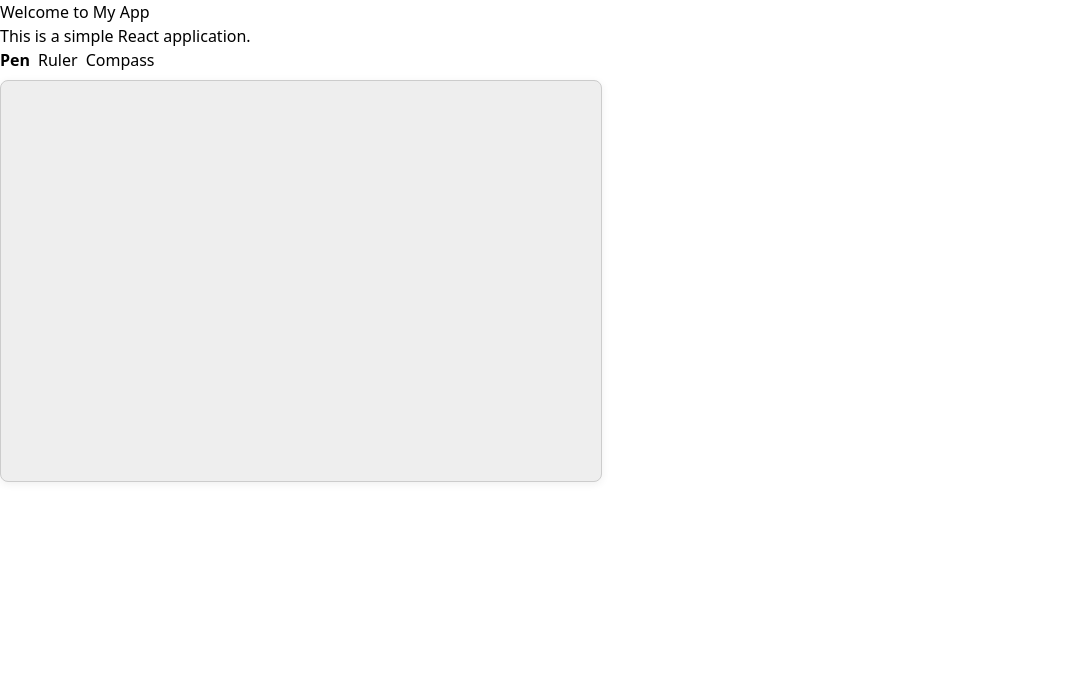
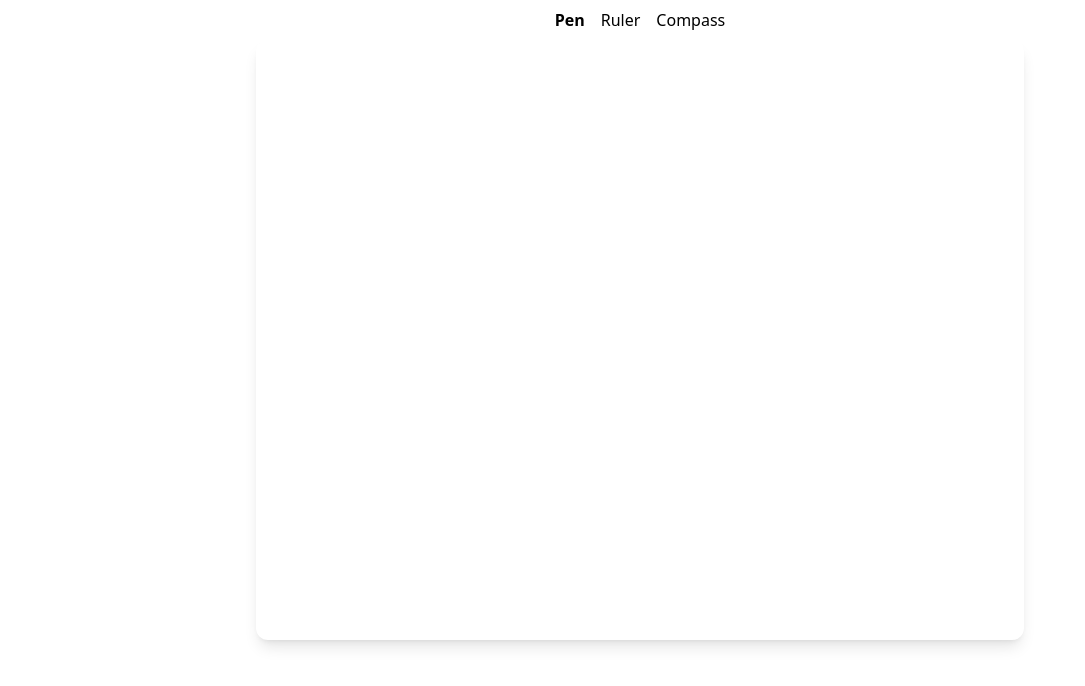
Before and after one commit to athenexfolk/athene-kit, a React (Vite) app: page / in a window 1280 px wide. Shown: the top 686 px of the page, without its empty margins (0-1085 px from the left). Built offline with nearby package versions, Linux system fonts and the light colour scheme.

Commit message:
add compass

```diff
--- a/src/App.tsx
+++ b/src/App.tsx
@@ -3,15 +3,17 @@
 // import InfiniteCartesianPlaneExample from './example/InfiniteCartesianPlaneExample';
 // import NumberLineExample from './example/NumberLineExample';
 
-import ConstructionTool from "./tools/ConstructionTool/ConstructionTool";
+import ConstructionTool from './tools/ConstructionTool/ConstructionTool';
 
 export default function App() {
   return (
     <div className="App">
-      <h1>Welcome to My App</h1>
-      <p>This is a simple React application.</p>
-      <ConstructionTool />
-{/* <ConstructionTool />
+      {/* <h1>Welcome to My App</h1>
+      <p>This is a simple React application.</p> */}
+      <div className="mx-auto max-w-4xl">
+        <ConstructionTool width={768} height={600} />
+      </div>
+      {/* <ConstructionTool />
       <NumberLineExample />
       <CartesianPlaneExample />
       <InfiniteCartesianPlaneExample /> */}
--- a/src/tools/ConstructionTool/ConstructionTool.tsx
+++ b/src/tools/ConstructionTool/ConstructionTool.tsx
@@ -26,12 +26,27 @@ import {
   isPointInCompassPencil,
   isPointInCompassLeg,
 } from './compass';
+
 import type { CompassState } from './compass';
 
-export default function ConstructionTool() {
+type ConstructionToolProps = {
+  width?: number;
+  height?: number;
+  dpr?: number;
+};
+
+export default function ConstructionTool({
+  width = 600,
+  height = 400,
+  dpr,
+}: ConstructionToolProps) {
   // --- State and refs ---
   const canvasRef = useRef<HTMLCanvasElement>(null);
   const toolCanvasRef = useRef<HTMLCanvasElement>(null);
+  const DPR =
+    dpr ?? (typeof window !== 'undefined' ? window.devicePixelRatio || 1 : 1);
+  const CANVAS_WIDTH = width;
+  const CANVAS_HEIGHT = height;
   const [drawing, setDrawing] = useState(false);
   const [lastPos, setLastPos] = useState<Point | null>(null);
   const [activeTool, setActiveTool] = useState<'pen' | 'ruler' | 'compass'>(
@@ -57,6 +72,27 @@ export default function ConstructionTool() {
     ctx.stroke();
   };
 
+  // --- DPR adaptation for both canvases ---
+  useEffect(() => {
+    const adaptCanvas = (canvas: HTMLCanvasElement | null) => {
+      if (!canvas) return;
+      // Set actual pixel size
+      canvas.width = CANVAS_WIDTH * DPR;
+      canvas.height = CANVAS_HEIGHT * DPR;
+      // Set CSS size
+      canvas.style.width = `${CANVAS_WIDTH}px`;
+      canvas.style.height = `${CANVAS_HEIGHT}px`;
+      // Scale context
+      const ctx = canvas.getContext('2d');
+      if (ctx) {
+        ctx.setTransform(1, 0, 0, 1, 0, 0); // reset
+        ctx.scale(DPR, DPR);
+      }
+    };
+    adaptCanvas(canvasRef.current);
+    adaptCanvas(toolCanvasRef.current);
+  }, [DPR, CANVAS_WIDTH, CANVAS_HEIGHT]);
+
   // Draw the compass and its handles on the tool canvas
   const drawCompass = (
     ctx: CanvasRenderingContext2D,
@@ -71,7 +107,8 @@ export default function ConstructionTool() {
     const leg = getCompassLeg(compass);
     ctx.save();
     ctx.strokeStyle = '#333';
-    ctx.lineWidth = 3;
+    ctx.lineWidth = 4;
+    ctx.lineCap = 'round';
     ctx.beginPath();
     ctx.moveTo(pin.x, pin.y);
     ctx.lineTo(pencil.x, pencil.y);
@@ -262,13 +299,19 @@ export default function ConstructionTool() {
     });
   };
   const handleCompassLeg = (pos: Point, compass = compassState.compass) => {
-    // Start adjusting radius
+    // Start adjusting radius and angle
     const { x, y } = compass.pin;
     const mouseDist = Math.hypot(pos.x - x, pos.y - y);
+    const mouseAngle = Math.atan2(pos.y - y, pos.x - x);
     dispatchCompass({ type: 'setDraggingLeg', draggingLeg: true });
     dispatchCompass({
       type: 'setAdjustStart',
-      adjustStart: { radius0: compass.radius, mouseDist0: mouseDist },
+      adjustStart: {
+        radius0: compass.radius,
+        mouseDist0: mouseDist,
+        angle0: compass.angle,
+        mouseAngle0: mouseAngle,
+      },
     });
   };
 
@@ -311,7 +354,18 @@ export default function ConstructionTool() {
       if (isPointInCompassPencil(pos.x, pos.y, compass)) {
         handleCompassPencil(pos, compass);
         setDrawing(true);
-        setLastPos(pos);
+        // Set lastPos to a point on the leg's circle at the current pencil angle
+        const pin = compass.pin;
+        const leg = getCompassLeg(compass);
+        const legRadius = Math.hypot(leg.x - pin.x, leg.y - pin.y);
+        const pencilAngle = Math.atan2(
+          getCompassPencil(compass).y - pin.y,
+          getCompassPencil(compass).x - pin.x,
+        );
+        setLastPos({
+          x: pin.x + legRadius * Math.cos(pencilAngle),
+          y: pin.y + legRadius * Math.sin(pencilAngle),
+        });
         return;
       }
       if (isPointInCompassLeg(pos.x, pos.y, compass)) {
@@ -398,52 +452,85 @@ export default function ConstructionTool() {
       if (compassState.draggingPencil && compassState.rotateStart) {
         const { x, y } = compass.pin;
         const mouseAngle2 = Math.atan2(pos.y - y, pos.x - x);
+        const newAngle =
+          compassState.rotateStart.angle0 +
+          (mouseAngle2 - compassState.rotateStart.mouseAngle0);
         dispatchCompass({
           type: 'setCompass',
           compass: {
             ...compass,
-            angle:
-              compassState.rotateStart.angle0 +
-              (mouseAngle2 - compassState.rotateStart.mouseAngle0),
+            angle: newAngle,
           },
         });
-        // Optionally: draw arc here if drawing
+        // Draw arc by interpolating points between lastPos and current angle, always on leg's circle
         if (drawing && lastPos) {
-          // Draw arc segment from lastPos to current
-          drawLine(
-            lastPos,
-            getCompassPencil({
-              ...compass,
-              angle:
-                compassState.rotateStart.angle0 +
-                (mouseAngle2 - compassState.rotateStart.mouseAngle0),
-            }),
+          const pin = compass.pin;
+          const leg = getCompassLeg(compass);
+          const legRadius = Math.hypot(leg.x - pin.x, leg.y - pin.y);
+          const lastAngle = Math.atan2(lastPos.y - pin.y, lastPos.x - pin.x);
+          let startAngle = lastAngle;
+          let endAngle = newAngle;
+          // Ensure shortest direction
+          if (Math.abs(endAngle - startAngle) > Math.PI) {
+            if (endAngle > startAngle) {
+              startAngle += 2 * Math.PI;
+            } else {
+              endAngle += 2 * Math.PI;
+            }
+          }
+          const steps = Math.max(
+            4,
+            Math.ceil(Math.abs(endAngle - startAngle) / (Math.PI / 32)),
           );
+          let prev = lastPos;
+          for (let i = 1; i <= steps; ++i) {
+            const t = i / steps;
+            const theta = startAngle + (endAngle - startAngle) * t;
+            const next = {
+              x: pin.x + legRadius * Math.cos(theta),
+              y: pin.y + legRadius * Math.sin(theta),
+            };
+            drawLine(prev, next);
+            prev = next;
+          }
         }
-        setLastPos(
-          getCompassPencil({
-            ...compass,
-            angle:
-              compassState.rotateStart.angle0 +
-              (mouseAngle2 - compassState.rotateStart.mouseAngle0),
-          }),
-        );
+        // Set lastPos to the new point on the leg's circle at the new angle
+        const pin = compass.pin;
+        const leg = getCompassLeg(compass);
+        const legRadius = Math.hypot(leg.x - pin.x, leg.y - pin.y);
+        setLastPos({
+          x: pin.x + legRadius * Math.cos(newAngle),
+          y: pin.y + legRadius * Math.sin(newAngle),
+        });
         return;
       }
       // Adjust leg (radius)
       if (compassState.draggingLeg && compassState.adjustStart) {
         const { x, y } = compass.pin;
         const mouseDist = Math.hypot(pos.x - x, pos.y - y);
+        const mouseAngle = Math.atan2(pos.y - y, pos.x - x);
+        // If adjustStart has angle0/mouseAngle0, use them, else fallback to old behavior
+        const adjustStart = compassState.adjustStart;
+        let newAngle = compass.angle;
+        if (
+          adjustStart.angle0 !== undefined &&
+          adjustStart.mouseAngle0 !== undefined
+        ) {
+          newAngle =
+            adjustStart.angle0 + (mouseAngle - adjustStart.mouseAngle0);
+        } else {
+          newAngle = mouseAngle;
+        }
         const newRadius = Math.max(
           10,
-          compassState.adjustStart.radius0 +
-            (mouseDist - compassState.adjustStart.mouseDist0),
+          adjustStart.radius0 + (mouseDist - adjustStart.mouseDist0),
         );
         dispatchCompass({
           type: 'setCompass',
           compass: {
             ...compass,
             radius: newRadius,
+            angle: newAngle,
           },
         });
         return;
@@ -471,6 +558,11 @@ export default function ConstructionTool() {
   };
 
   const handleToolMouseLeave = () => {
+    // For compass pencil rotation, do not stop drawing or reset lastPos on mouse leave
+    if (activeTool === 'compass' && compassState.draggingPencil) {
+      // Do nothing, allow arc drawing to continue
+      return;
+    }
     if (drawing) {
       setLastPos(null);
     }
@@ -484,16 +576,17 @@ export default function ConstructionTool() {
     if (!canvas) return;
     const ctx = canvas.getContext('2d');
     if (!ctx) return;
-    ctx.clearRect(0, 0, canvas.width, canvas.height);
+    // Clear in device pixels, but drawing is in CSS pixels
+    ctx.clearRect(0, 0, CANVAS_WIDTH, CANVAS_HEIGHT);
     ctx.save();
     drawRuler(ctx, rulerState, activeTool);
     drawCompass(ctx, compassState, activeTool);
     ctx.restore();
-  }, [activeTool, rulerState, compassState]);
+  }, [activeTool, rulerState, compassState, DPR, CANVAS_WIDTH, CANVAS_HEIGHT]);
 
   return (
     <>
-      <div style={{ marginBottom: 8 }}>
+      <div className="mx-auto flex justify-center items-center gap-2 p-2">
         <button
           onClick={() => setActiveTool('pen')}
           style={{ fontWeight: activeTool === 'pen' ? 'bold' : undefined }}
@@ -524,41 +617,26 @@ export default function ConstructionTool() {
         </button>
       </div>
       <div
+        className="relative mx-auto"
         style={{
-          position: 'relative',
-          width: 600,
-          height: 400,
+          width: CANVAS_WIDTH,
+          height: CANVAS_HEIGHT,
         }}
       >
         <canvas
           ref={canvasRef}
-          width={600}
-          height={400}
+          width={CANVAS_WIDTH}
+          height={CANVAS_HEIGHT}
+          className="pointer-events-none absolute top-0 left-0 z-1 touch-none rounded-xl bg-white shadow-lg"
           style={{
-            position: 'absolute',
-            left: 0,
-            top: 0,
-            zIndex: 1,
-            border: '1px solid #ccc',
-            background: '#eee',
-            borderRadius: 8,
-            boxShadow: '0 2px 8px #0001',
             cursor: rulerState.nearRuler ? 'pointer' : 'crosshair',
-            touchAction: 'none',
-            pointerEvents: 'none',
           }}
         />
         <canvas
           ref={toolCanvasRef}
-          width={600}
-          height={400}
-          style={{
-            position: 'absolute',
-            left: 0,
-            top: 0,
-            zIndex: 2,
-            pointerEvents: 'auto',
-          }}
+          width={CANVAS_WIDTH}
+          height={CANVAS_HEIGHT}
+          className="pointer-events-auto absolute top-0 left-0 z-2"
           onMouseDown={handleToolMouseDown}
           onMouseUp={handleToolMouseUp}
           onMouseLeave={handleToolMouseLeave}
--- a/src/tools/ConstructionTool/compass.ts
+++ b/src/tools/ConstructionTool/compass.ts
@@ -2,9 +2,9 @@ import type { Point } from './point';
 
 // --- Types ---
 export type Compass = {
-  pin: Point;      // Center of arc (pin point)
-  radius: number;  // Distance from pin to pencil/leg
-  angle: number;   // Angle (radians) from pin to pencil
+  pin: Point; // Center of arc (pin point)
+  radius: number; // Distance from pin to pencil/leg
+  angle: number; // Angle (radians) from pin to pencil
   legOffset: number; // Offset for leg handle (relative to pin, along the line)
 };
 
@@ -15,7 +15,12 @@ export type CompassState = {
   draggingLeg: boolean;
   dragOffset: Point | null;
   rotateStart: { angle0: number; mouseAngle0: number } | null;
-  adjustStart: { radius0: number; mouseDist0: number } | null;
+  adjustStart: {
+    radius0: number;
+    mouseDist0: number;
+    angle0?: number;
+    mouseAngle0?: number;
+  } | null;
 };
 
 export type CompassAction =
@@ -24,8 +29,19 @@ export type CompassAction =
   | { type: 'setDraggingPencil'; draggingPencil: boolean }
   | { type: 'setDraggingLeg'; draggingLeg: boolean }
   | { type: 'setDragOffset'; dragOffset: Point | null }
-  | { type: 'setRotateStart'; rotateStart: { angle0: number; mouseAngle0: number } | null }
-  | { type: 'setAdjustStart'; adjustStart: { radius0: number; mouseDist0: number } | null }
+  | {
+    type: 'setRotateStart';
+    rotateStart: { angle0: number; mouseAngle0: number } | null;
+  }
+  | {
+    type: 'setAdjustStart';
+    adjustStart: {
+      radius0: number;
+      mouseDist0: number;
+      angle0?: number;
+      mouseAngle0?: number;
+      } | null;
+    }
   | { type: 'resetManipulation' };
 
   export function compassReducer(
@@ -33,8 +49,14 @@ export function compassReducer(
   action: CompassAction,
 ): CompassState {
   switch (action.type) {
-    case 'setCompass':
-      return { ...state, compass: action.compass };
+    case 'setCompass': {
+      // Clamp radius to minimum
+      const compass = {
+        ...action.compass,
+        radius: Math.max(COMPASS_MIN_LEG_LENGTH, action.compass.radius),
+      };
+      return { ...state, compass };
+    }
     case 'setDraggingPin':
       return { ...state, draggingPin: action.draggingPin };
       case 'setDraggingPencil':
@@ -80,37 +102,55 @@ export const INITIAL_COMPASS_STATE: CompassState = {
 };
 
 // --- Geometry helpers ---
-export const COMPASS_PIN_RADIUS = 16;
-export const COMPASS_PENCIL_RADIUS = 16;
-export const COMPASS_LEG_RADIUS = 16;
+export const COMPASS_PIN_RADIUS = 8;
+export const COMPASS_PENCIL_RADIUS = 8;
+export const COMPASS_LEG_RADIUS = 8;
+export const COMPASS_PENCIL_LENGTH = 24;
+export const COMPASS_MIN_LEG_LENGTH = 40;
 
 // Get positions of handles
 export function getCompassPencil(compass: Compass): Point {
   return {
-    x: compass.pin.x + compass.radius * Math.cos(compass.angle),
-    y: compass.pin.y + compass.radius * Math.sin(compass.angle),
+    x: compass.pin.x + COMPASS_PENCIL_LENGTH * Math.cos(compass.angle),
+    y: compass.pin.y + COMPASS_PENCIL_LENGTH * Math.sin(compass.angle),
   };
 }
 export function getCompassLeg(compass: Compass): Point {
   return {
-    x: compass.pin.x + compass.radius * compass.legOffset * Math.cos(compass.angle),
-    y: compass.pin.y + compass.radius * compass.legOffset * Math.sin(compass.angle),
+    x:
+      compass.pin.x +
+      compass.radius * compass.legOffset * Math.cos(compass.angle),
+    y:
+      compass.pin.y +
+      compass.radius * compass.legOffset * Math.sin(compass.angle),
   };
 }
 
 // Hit test helpers
-export function isPointInCompassPin(x: number, y: number, compass: Compass): boolean {
+export function isPointInCompassPin(
+  x: number,
+  y: number,
+  compass: Compass,
+): boolean {
   const dx = x - compass.pin.x;
   const dy = y - compass.pin.y;
   return dx * dx + dy * dy <= COMPASS_PIN_RADIUS * COMPASS_PIN_RADIUS;
 }
-export function isPointInCompassPencil(x: number, y: number, compass: Compass): boolean {
+export function isPointInCompassPencil(
+  x: number,
+  y: number,
+  compass: Compass,
+): boolean {
   const p = getCompassPencil(compass);
   const dx = x - p.x;
   const dy = y - p.y;
   return dx * dx + dy * dy <= COMPASS_PENCIL_RADIUS * COMPASS_PENCIL_RADIUS;
 }
-export function isPointInCompassLeg(x: number, y: number, compass: Compass): boolean {
+export function isPointInCompassLeg(
+  x: number,
+  y: number,
+  compass: Compass,
+): boolean {
   const p = getCompassLeg(compass);
   const dx = x - p.x;
   const dy = y - p.y;
```
Lines whose indentation alone changed are shown as unchanged.
